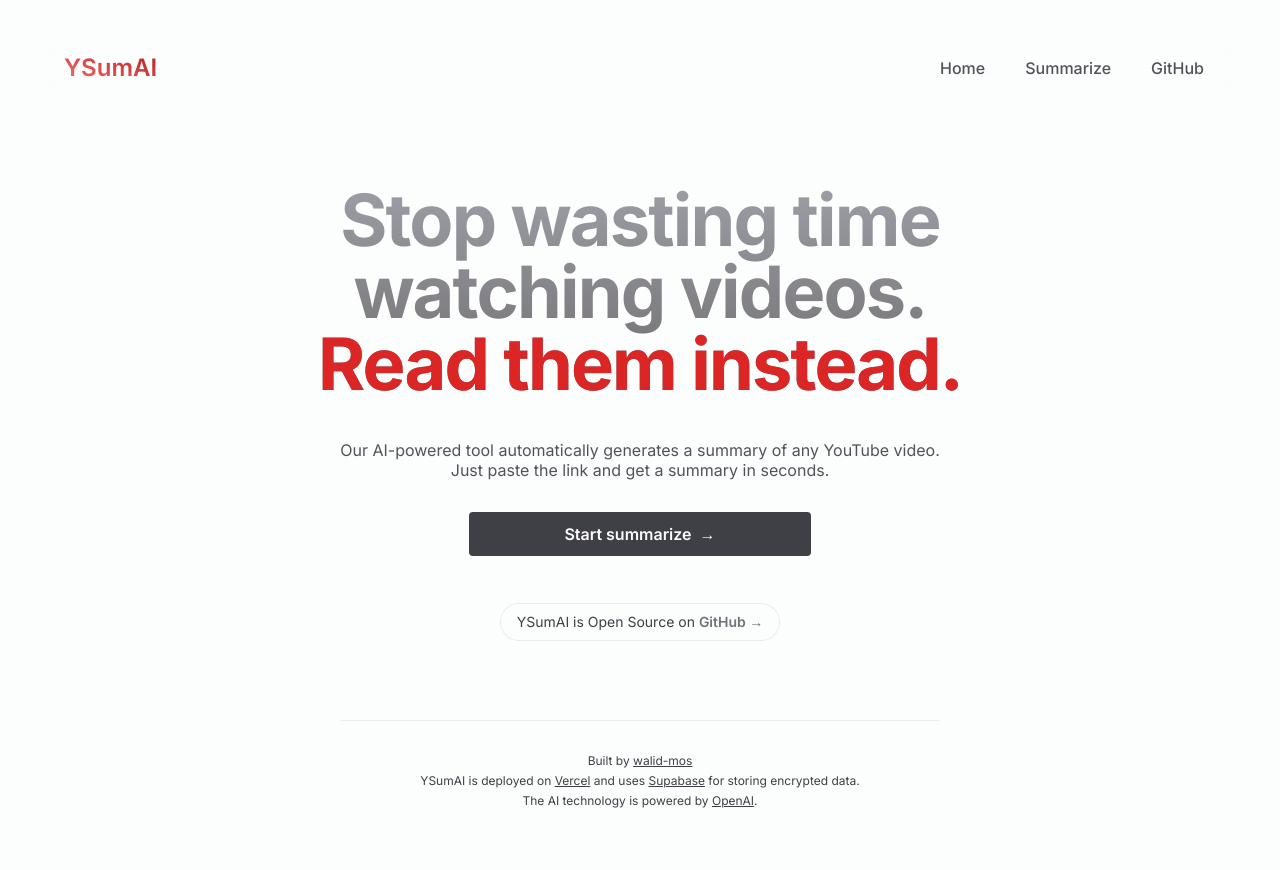
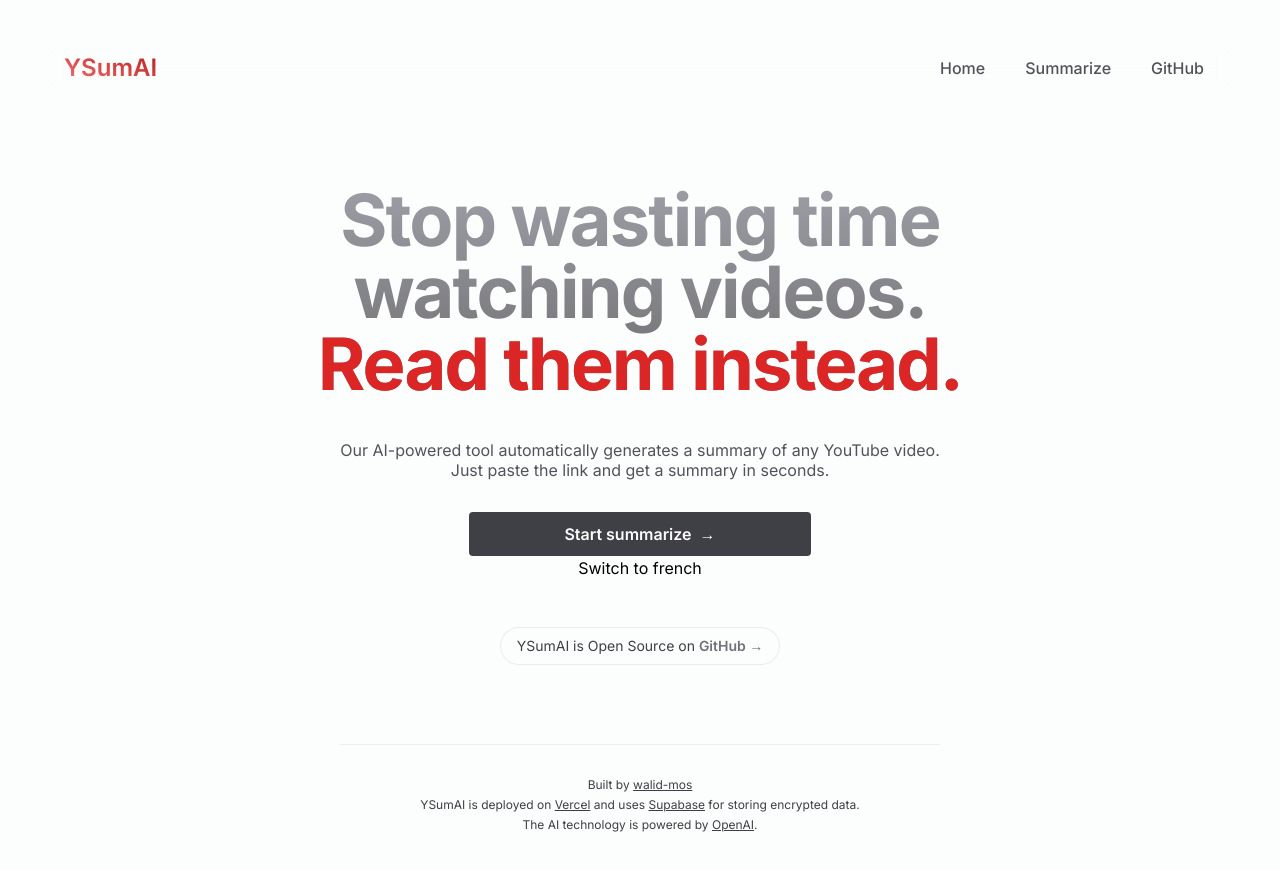
Before and after one commit to walid-mos/Youtube2Text, a Next.js app: page /links in a window 1280 px wide. Shown: the top 870 px of the page. Built offline with nearby package versions, Linux system fonts and the light colour scheme; no server answers.

Commit message:
Added cookie based language switch

```diff
--- a/package.json
+++ b/package.json
@@ -30,6 +30,7 @@
     "next-intl": "^2.17.1",
     "postcss": "8.4.24",
     "react": "^18.2.0",
+    "react-cookie": "^4.1.1",
     "react-dom": "18.2.0",
     "tailwindcss": "3.3.2",
     "typescript": "5.1.6",
--- /dev/null
+++ b/src/app/[lang]/Button.tsx
@@ -0,0 +1,22 @@
+'use client'
+
+import { useCookies } from 'react-cookie'
+import { LOCALE_COOKIE_NAME } from '@/utils/constants'
+import { useRouter } from 'next/navigation'
+
+const Button = () => {
+	const router = useRouter()
+	const [, setCookie] = useCookies([LOCALE_COOKIE_NAME])
+
+	const switchToFrench = () => {
+		setCookie(LOCALE_COOKIE_NAME, 'fr')
+		router.push('/')
+	}
+	return (
+		<button type="button" onClick={switchToFrench}>
+			Switch to french
+		</button>
+	)
+}
+
+export default Button
--- a/src/app/[lang]/page.tsx
+++ b/src/app/[lang]/page.tsx
@@ -1,6 +1,7 @@
 import Link from 'next/link'
 
 import { GITHUB_REPO_URL } from '@/utils/constants'
+import Button from './Button'
 
 const Home = () => (
 	<div className="flex flex-col items-center justify-center mx-auto sm:px-4 md:px-8 md:max-w-3xl">
@@ -28,6 +29,7 @@ const Home = () => (
 			</div>
 		</div>
 
+		<Button />
 
 		<div className="hidden sm:mt-12 sm:flex sm:justify-center">
 			<Link
```
Also changed, not shown: 1 other file (tests, documents, lock files or other folders).
